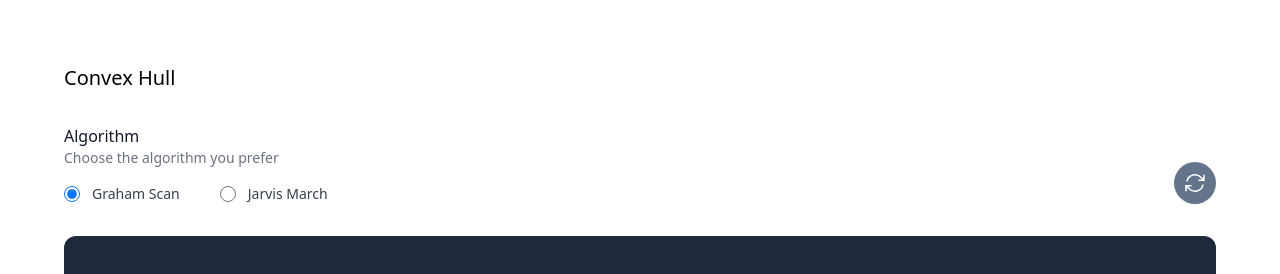
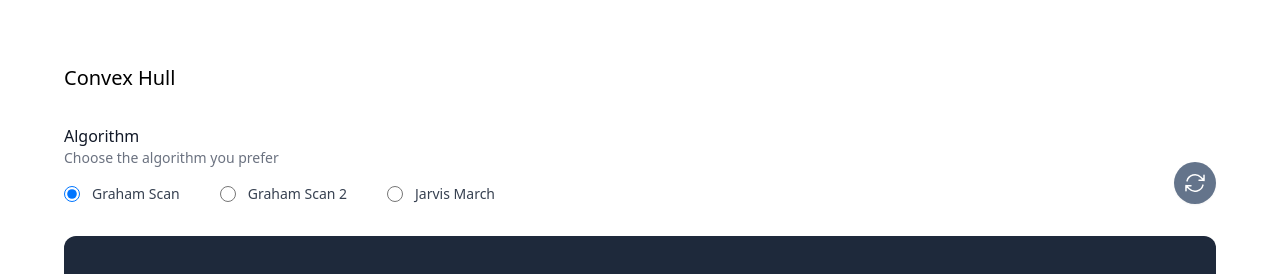
Before and after one commit to schmuecker/computational-geometry, a React (Vite) app: page / in a window 1280 px wide. Shown: the top 274 px of the page. Built offline with nearby package versions, Linux system fonts and the light colour scheme.

Commit message:
radio button added

```diff
--- a/src/components/ConvexHull/ConvexHull.tsx
+++ b/src/components/ConvexHull/ConvexHull.tsx
@@ -38,6 +38,7 @@ function CanvasVector({ vector }: CanvasVectorProps) {
 
 const algorithms = [
   { id: "graham", label: "Graham Scan" },
+  { id: "graham2", label: "Graham Scan 2" },
   { id: "jarvis", label: "Jarvis March" },
 ];
 
@@ -48,6 +49,9 @@ function ConvexHull() {
   let vectors: Vector[] = [];
   if (algo === "graham") {
     vectors = grahamScan(points);
+  }
+  if (algo === "graham2") {
+    vectors = grahamScan2(points);
   }
   if (algo === "jarvis") {
     vectors = jarvisMarch(points);
```
